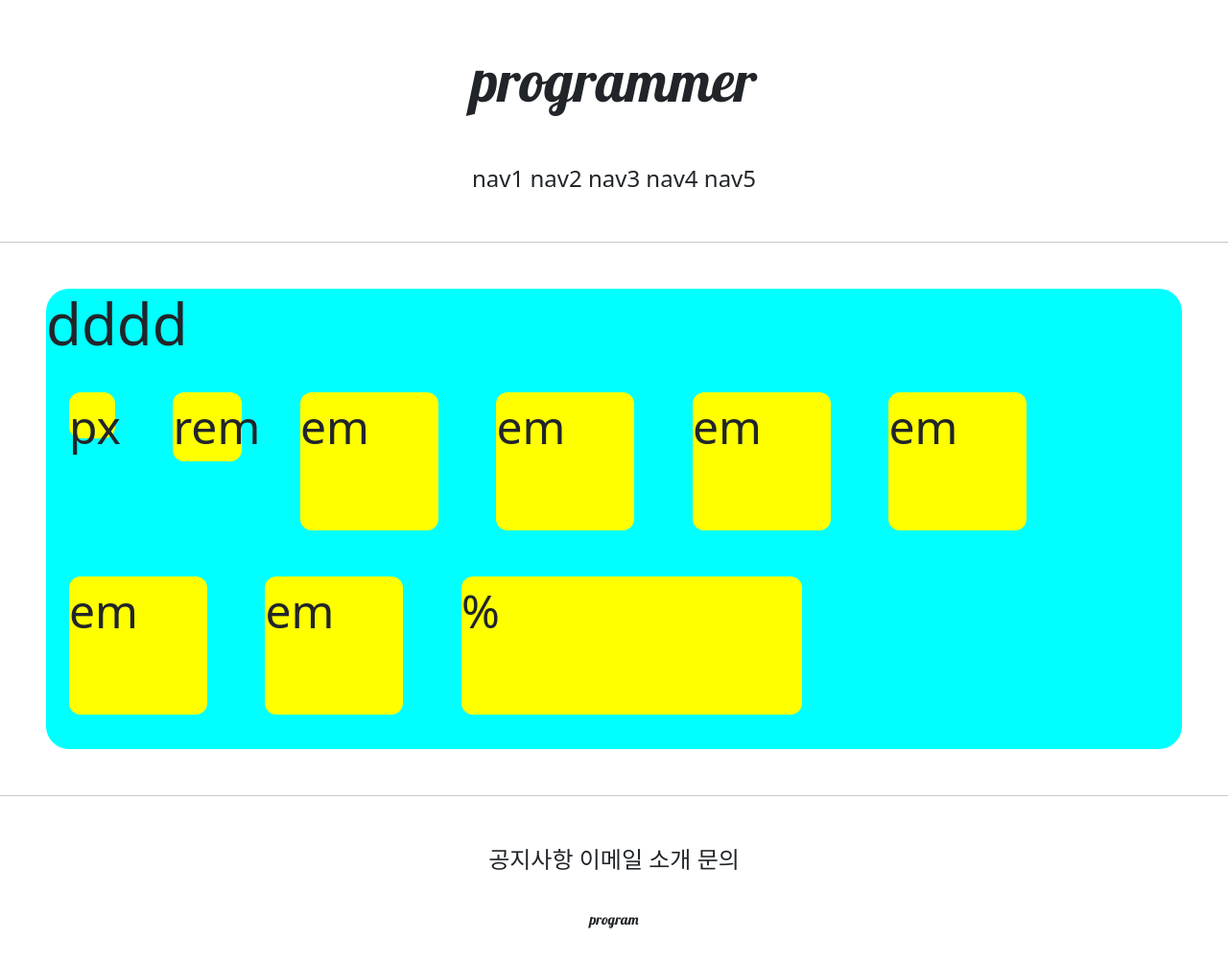
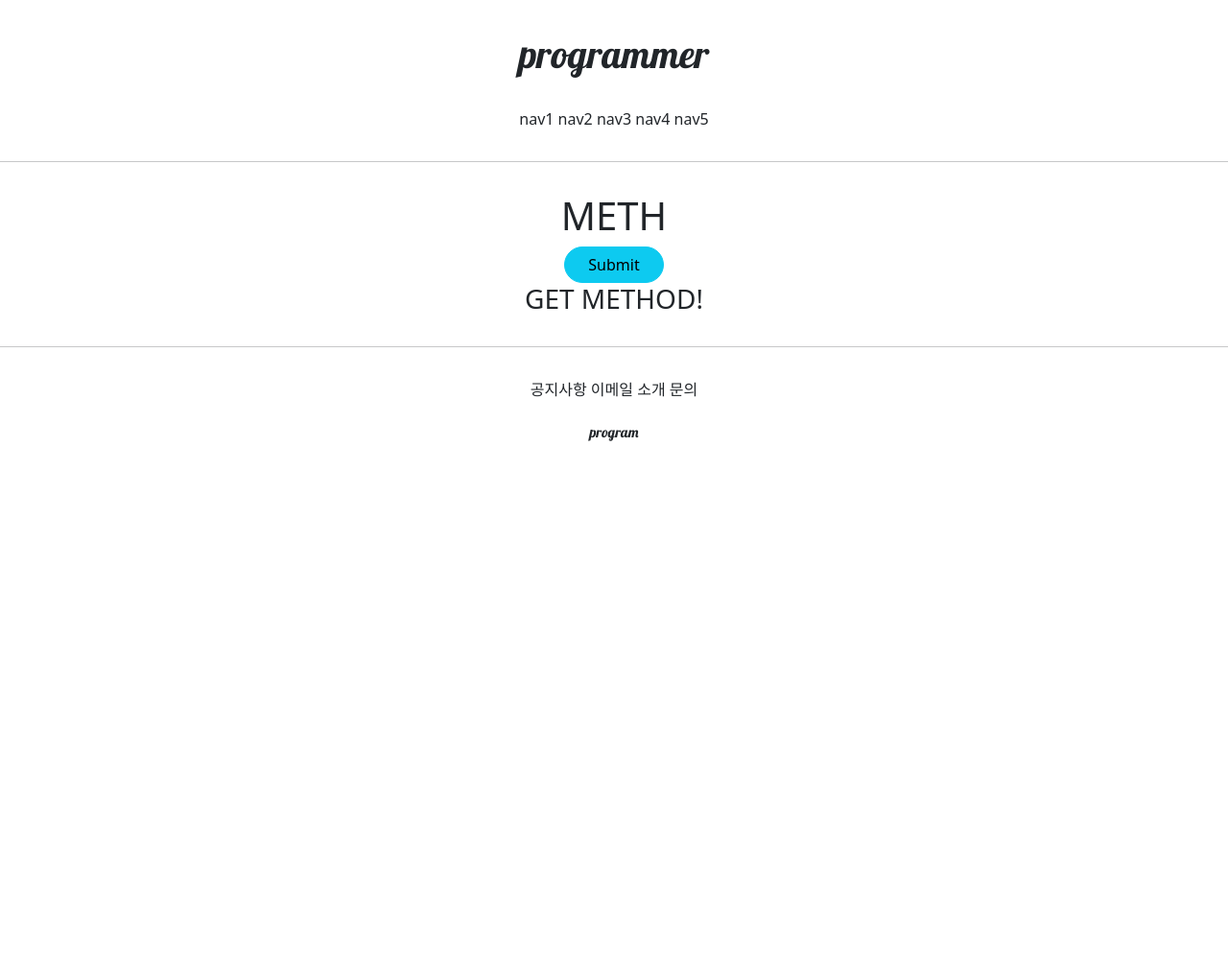
Before and after one commit to misojun50/git_mytest, a Django app: page /accounts/hello_world/ in a window 1280 px wide. Shown: the whole page at 96% size. After the commit the page ends 460 px from the top, so only its background shows below. Run offline with Django 3.2, Linux system fonts and the light colour scheme; parts of the project's set-up code (start-up, migrations or seed data) failed here and were passed over.

Commit message:
7/8 commit3

```diff
--- a/accountapp/templates/accountapp/hello_world.html
+++ b/accountapp/templates/accountapp/hello_world.html
@@ -2,33 +2,19 @@
 
 {% block content %}
 
-    <style>
-{#em,rem 테스트#}
+<div style="margin: 2rem; text-align: center">
+    <h1>METH</h1>
 
-    .testing{
-        background-color: yellow;
-        margin : 1rem;
-        height : 48px;
-        width : 48px;
-        border-radius: .5rem;
-        display : inline-block;
-    }
-    </style>
+{#   method없이 사용하면 get으로 인식함 #}
+{#  bootstrap 에서 버튼 원하는거 고르기, type뒤에 넣기  #}
+{#    csrf_token 형식을 넣어야 정상적으로 post로 작동함#}
+    <form action="/accounts/hello_world/" method="post">
+        {% csrf_token %}
+        <input type="submit" class="btn btn-info rounded-pill px-4">
 
+    </form>
 
-    <div style="height : 20rem; background-color: aqua; margin: 2rem;
-    border-radius: 1rem; font-size: 2rem; overflow: hidden">
-{#  inline-block이 아닐때 상자 밖으로 튀어나오는데 그떄 overflow 로 해결함. hidden또는 scroll #}
-        <h1>dddd</h1>
-{#em, rem, px % 테스트#}
-    <div class="testing" style="height: 48px; width: 48px;">px</div>
-    <div class="testing" style="height: 3rem; width: 3rem;">rem</div>
-    <div class="testing" style="height: 3em; width: 3em;">em</div>
-        <div class="testing" style="height: 3em; width: 3em;">em</div>
-        <div class="testing" style="height: 3em; width: 3em;">em</div>
-        <div class="testing" style="height: 3em; width: 3em;">em</div>
-        <div class="testing" style="height: 3em; width: 3em;">em</div>
-        <div class="testing" style="height: 3em; width: 3em;">em</div>
-    <div class="testing" style="height: 30%; width: 30%;">%</div>
+{#  단순출력용 {{   }}#}
+    <h3>{{ text }}</h3>
     </div>
 {% endblock %}
--- a/accountapp/views.py
+++ b/accountapp/views.py
@@ -4,5 +4,11 @@ from django.shortcuts import render
 # Create your views here.
 
 def hello_world(request):
-    return render(request, 'accountapp/hello_world.html')
+    #return render(request, 'accountapp/hello_world.html')
 # 굳이 templates를 새로 만들고 안에 accountapp폴더를 만들고 html 생성 이유 : 그냥 html만 있으면 경로 꼬임 가능성
+    if request.method == "POST":
+        return render(request, 'accountapp/hello_world.html',
+                      context={'text': 'POST METHOD!'})
+    else:   #get방식일때
+        return render(request, 'accountapp/hello_world.html',
+                      context={'text': 'GET METHOD!'})
--- a/templates/base.html
+++ b/templates/base.html
@@ -1,5 +1,5 @@
 <!DOCTYPE html>
-<html lang="en" style="font-size: 24px">
+<html lang="en" style="font-size: 16px">
 {#여기서 font size를 조절하면 rem설정값이 바뀜.#}
 
 
```
